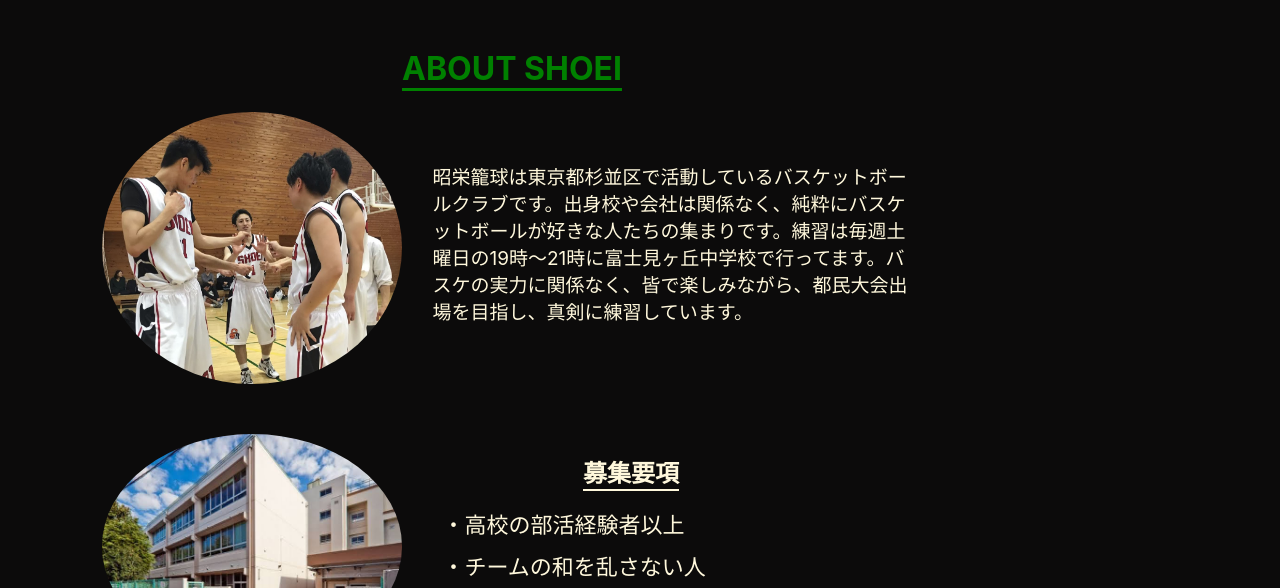
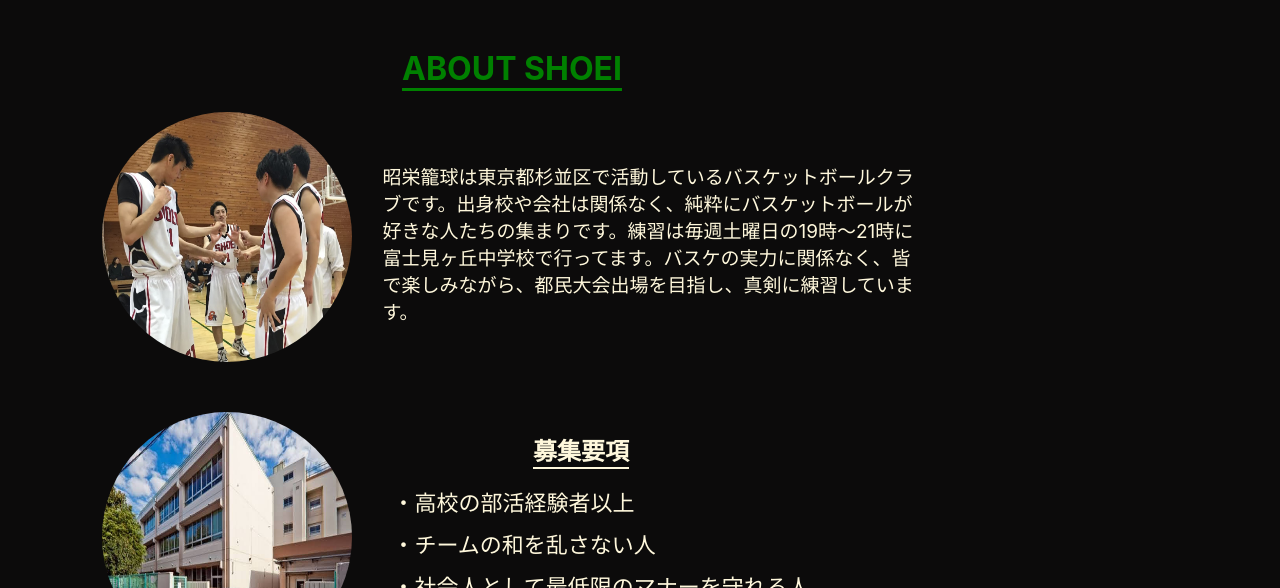
Before and after one commit to hippo0408/syoei.bbc, a plain HTML site: page index.html in a window 1280 px wide. Shown: the part 701-1289 px from the top of the page. Drawn offline with Linux system fonts and the light colour scheme.

Commit message:
Update styles.css

```diff
--- a/styles.css
+++ b/styles.css
@@ -205,7 +205,8 @@ nav ul li a:hover{
 
 .about-coment img{
     border-radius: 50%;
-    width: 300px;
+    width: 250px;
+    height:250px;
     margin-right: 30px;
 }
 
@@ -221,7 +222,8 @@ nav ul li a:hover{
 }
 
 .concept img{
-    width: 300px;
+    width: 250px;
+    height:250px;
     border-radius: 50%;
 }
 
@@ -417,6 +419,7 @@ span{
     flex-direction: column;
     flex-wrap: wrap;
     width: 33.333333%;
+    heght:300px;
 }
 
 
@@ -424,6 +427,7 @@ span{
 
 span .main-photo{
     width: 100%;
+    heght:850px;
     display: flex;
 
 }
```
